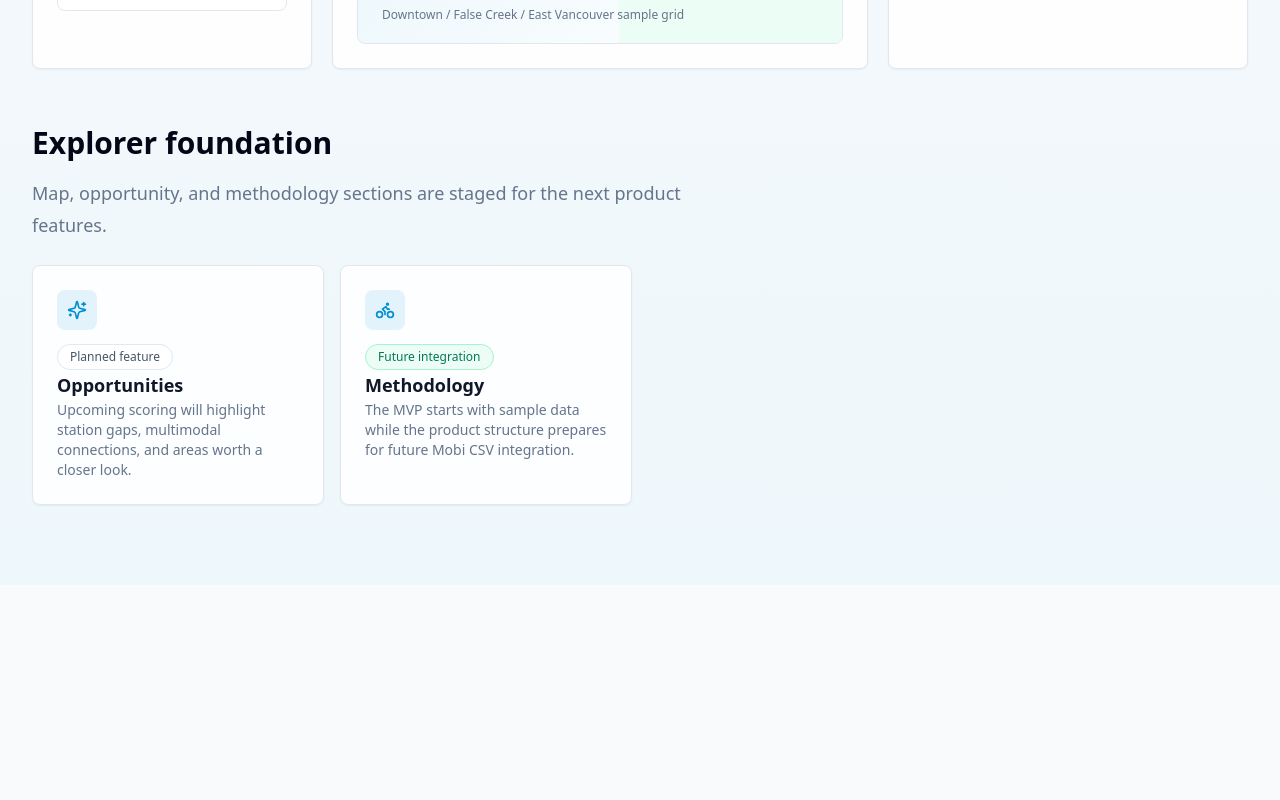
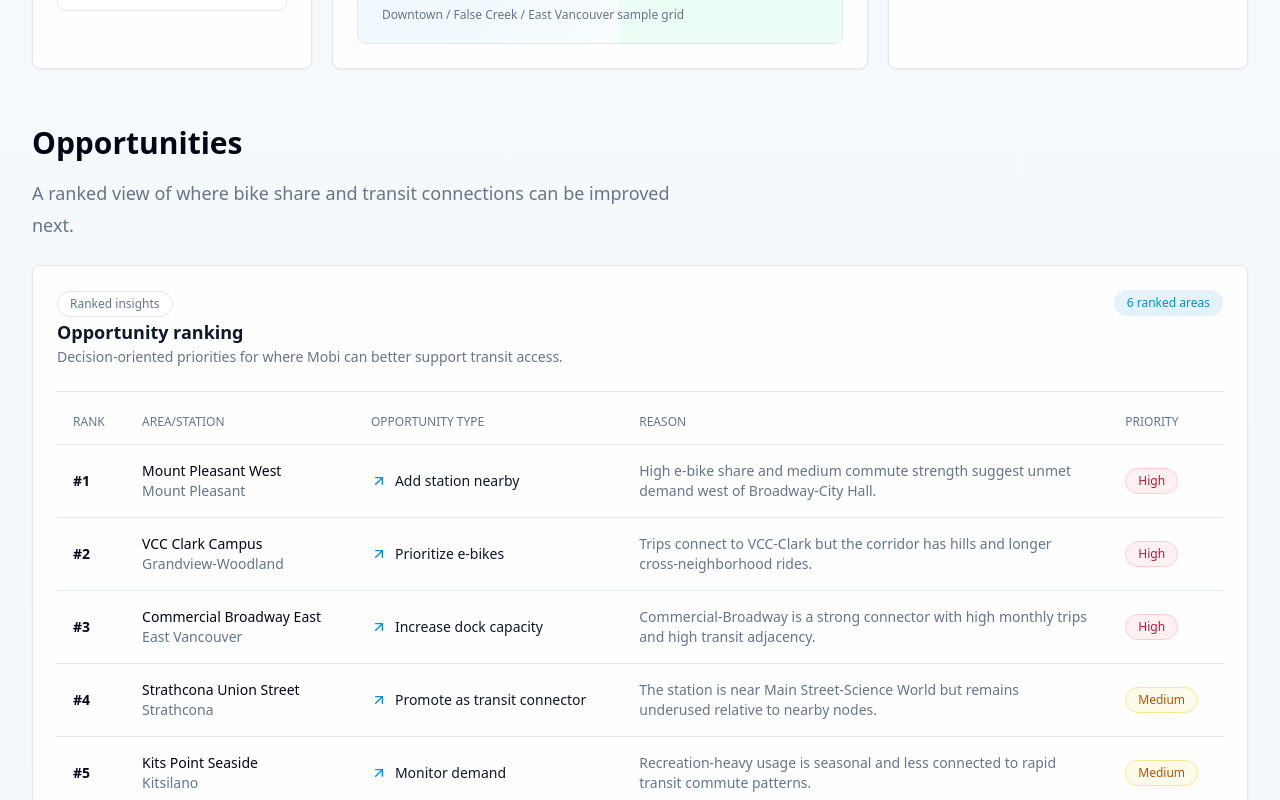
Before and after one commit to adnanreza/mobi-transit-explorer, a React (Vite) app: page / in a window 1280 px wide. Shown: the part 2100-2900 px from the top of the page. Before the commit the page ends 2685 px from the top, so only its background shows below. Built offline with nearby package versions, Linux system fonts and the light colour scheme; the HTML template or start-up script is replaced by a standard one.

Commit message:
Add opportunity ranking table

```diff
--- a/src/App.tsx
+++ b/src/App.tsx
@@ -1,8 +1,9 @@
-import { ArrowRight, Bike, Sparkles } from "lucide-react";
+import { ArrowRight, Bike } from "lucide-react";
 import { AppShell } from "@/components/AppShell";
 import { Explorer } from "@/components/Explorer";
 import { FeatureStatusBadge } from "@/components/FeatureStatusBadge";
 import { OverviewCards } from "@/components/OverviewCards";
+import { OpportunityTable } from "@/components/OpportunityTable";
 import { PageSection } from "@/components/PageSection";
 import { SectionHeader } from "@/components/SectionHeader";
 import { Button } from "@/components/ui/button";
@@ -23,14 +24,6 @@ const navItems = [
 ];
 
 const sections = [
-  {
-    id: "opportunities",
-    title: "Opportunities",
-    description:
-      "Upcoming scoring will highlight station gaps, multimodal connections, and areas worth a closer look.",
-    icon: Sparkles,
-    status: "planned" as const,
-  },
   {
     id: "methodology",
     title: "Methodology",
@@ -121,6 +114,15 @@ function App() {
         <Explorer />
       </PageSection>
 
+      <PageSection id="opportunities" className="space-y-6">
+        <SectionHeader
+          title="Opportunities"
+          description="A ranked view of where bike share and transit connections can be improved next."
+          className="[&_h2]:text-2xl [&_h2]:sm:text-3xl"
+        />
+        <OpportunityTable />
+      </PageSection>
+
       <PageSection className="space-y-6">
         <SectionHeader
           title="Explorer foundation"
--- /dev/null
+++ b/src/components/OpportunityTable.tsx
@@ -0,0 +1,127 @@
+import { ArrowUpRight } from "lucide-react";
+import { opportunities as defaultOpportunities } from "@/data/opportunities";
+import { stations } from "@/data/stations";
+import type { Opportunity, PriorityLevel } from "@/types";
+import { Badge } from "@/components/ui/badge";
+import {
+  Card,
+  CardContent,
+  CardDescription,
+  CardHeader,
+  CardTitle,
+} from "@/components/ui/card";
+import { Separator } from "@/components/ui/separator";
+import {
+  Table,
+  TableBody,
+  TableCell,
+  TableHead,
+  TableHeader,
+  TableRow,
+} from "@/components/ui/table";
+import { cn } from "@/lib/utils";
+
+type OpportunityTableProps = {
+  opportunities?: Opportunity[];
+};
+
+export function OpportunityTable({
+  opportunities = defaultOpportunities,
+}: OpportunityTableProps) {
+  if (opportunities.length === 0) {
+    return (
+      <Card className="bg-white/90 shadow-sm">
+        <CardHeader>
+          <CardTitle>No opportunities ranked yet</CardTitle>
+          <CardDescription>
+            Opportunity scores will appear here when sample station data is available.
+          </CardDescription>
+        </CardHeader>
+      </Card>
+    );
+  }
+
+  return (
+    <Card className="bg-white/90 shadow-sm">
+      <CardHeader>
+        <div className="flex flex-col gap-3 sm:flex-row sm:items-start sm:justify-between">
+          <div className="space-y-1.5">
+            <Badge variant="outline" className="w-fit bg-white text-muted-foreground">
+              Ranked insights
+            </Badge>
+            <CardTitle>Opportunity ranking</CardTitle>
+            <CardDescription>
+              Decision-oriented priorities for where Mobi can better support transit access.
+            </CardDescription>
+          </div>
+          <Badge className="w-fit bg-primary/10 text-primary" variant="secondary">
+            {opportunities.length} ranked areas
+          </Badge>
+        </div>
+      </CardHeader>
+      <CardContent>
+        <Separator className="mb-2" />
+        <Table>
+          <TableHeader>
+            <TableRow>
+              <TableHead>Rank</TableHead>
+              <TableHead>Area/station</TableHead>
+              <TableHead>Opportunity type</TableHead>
+              <TableHead>Reason</TableHead>
+              <TableHead>Priority</TableHead>
+            </TableRow>
+          </TableHeader>
+          <TableBody>
+            {opportunities.map((opportunity) => {
+              const station = stations.find((item) => item.id === opportunity.stationId);
+
+              return (
+                <TableRow key={opportunity.rank}>
+                  <TableCell className="font-semibold text-slate-950">
+                    #{opportunity.rank}
+                  </TableCell>
+                  <TableCell>
+                    <div className="font-medium text-slate-950">
+                      {station?.name ?? opportunity.area}
+                    </div>
+                    <div className="text-sm text-muted-foreground">
+                      {opportunity.area}
+                    </div>
+                  </TableCell>
+                  <TableCell>
+                    <div className="flex items-center gap-2 font-medium">
+                      <ArrowUpRight className="h-4 w-4 text-primary" aria-hidden="true" />
+                      {opportunity.type}
+                    </div>
+                  </TableCell>
+                  <TableCell className="max-w-md text-muted-foreground">
+                    {opportunity.reason}
+                  </TableCell>
+                  <TableCell>
+                    <PriorityBadge priority={opportunity.priority} />
+                  </TableCell>
+                </TableRow>
+              );
+            })}
+          </TableBody>
+        </Table>
+      </CardContent>
+    </Card>
+  );
+}
+
+function PriorityBadge({ priority }: { priority: PriorityLevel }) {
+  return (
+    <Badge
+      variant="outline"
+      className={cn(
+        "w-fit",
+        priority === "High" && "border-rose-200 bg-rose-50 text-rose-700",
+        priority === "Medium" && "border-amber-200 bg-amber-50 text-amber-700",
+        priority === "Low" && "border-emerald-200 bg-emerald-50 text-emerald-700",
+      )}
+    >
+      {priority}
+    </Badge>
+  );
+}
--- /dev/null
+++ b/src/components/ui/table.tsx
@@ -0,0 +1,67 @@
+import * as React from "react";
+import { cn } from "@/lib/utils";
+
+const Table = React.forwardRef<HTMLTableElement, React.HTMLAttributes<HTMLTableElement>>(
+  ({ className, ...props }, ref) => (
+    <div className="w-full overflow-auto">
+      <table
+        ref={ref}
+        className={cn("w-full caption-bottom text-sm", className)}
+        {...props}
+      />
+    </div>
+  ),
+);
+Table.displayName = "Table";
+
+const TableHeader = React.forwardRef<
+  HTMLTableSectionElement,
+  React.HTMLAttributes<HTMLTableSectionElement>
+>(({ className, ...props }, ref) => (
+  <thead ref={ref} className={cn("[&_tr]:border-b", className)} {...props} />
+));
+TableHeader.displayName = "TableHeader";
+
+const TableBody = React.forwardRef<
+  HTMLTableSectionElement,
+  React.HTMLAttributes<HTMLTableSectionElement>
+>(({ className, ...props }, ref) => (
+  <tbody ref={ref} className={cn("[&_tr:last-child]:border-0", className)} {...props} />
+));
+TableBody.displayName = "TableBody";
+
+const TableRow = React.forwardRef<HTMLTableRowElement, React.HTMLAttributes<HTMLTableRowElement>>(
+  ({ className, ...props }, ref) => (
+    <tr
+      ref={ref}
+      className={cn("border-b transition-colors hover:bg-secondary/60", className)}
+      {...props}
+    />
+  ),
+);
+TableRow.displayName = "TableRow";
+
+const TableHead = React.forwardRef<
+  HTMLTableCellElement,
+  React.ThHTMLAttributes<HTMLTableCellElement>
+>(({ className, ...props }, ref) => (
+  <th
+    ref={ref}
+    className={cn(
+      "h-11 px-4 text-left align-middle text-xs font-medium uppercase tracking-normal text-muted-foreground",
+      className,
+    )}
+    {...props}
+  />
+));
+TableHead.displayName = "TableHead";
+
+const TableCell = React.forwardRef<
+  HTMLTableCellElement,
+  React.TdHTMLAttributes<HTMLTableCellElement>
+>(({ className, ...props }, ref) => (
+  <td ref={ref} className={cn("px-4 py-4 align-middle", className)} {...props} />
+));
+TableCell.displayName = "TableCell";
+
+export { Table, TableBody, TableCell, TableHead, TableHeader, TableRow };
```
Also changed, not shown: 1 other file (tests, documents, lock files or other folders).
